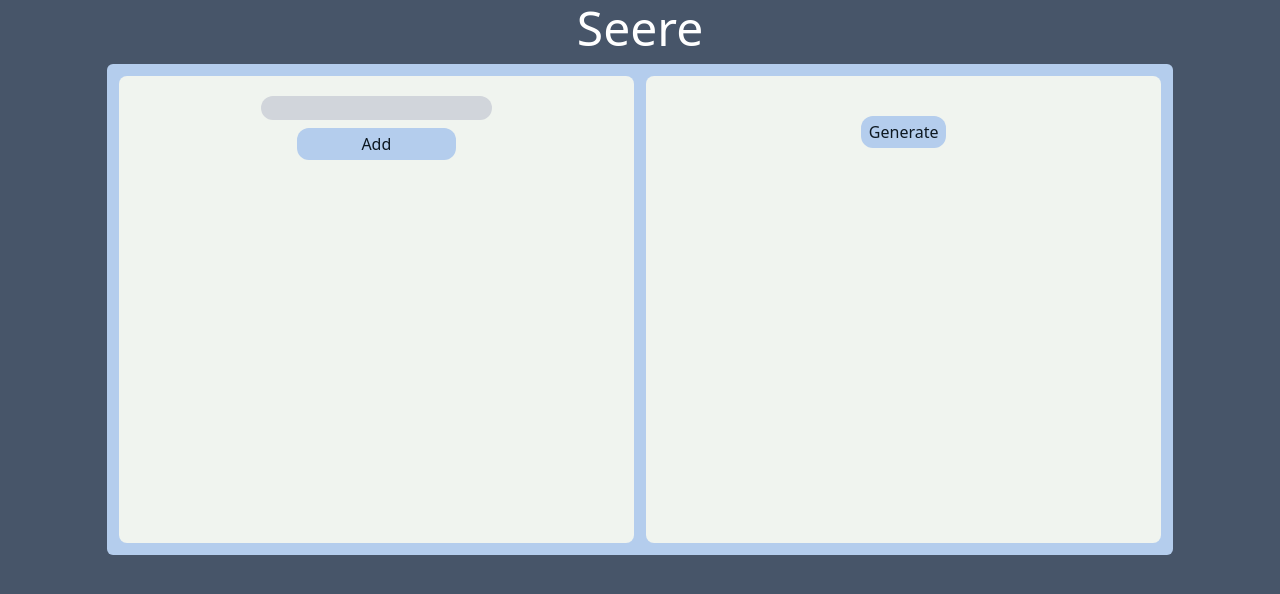
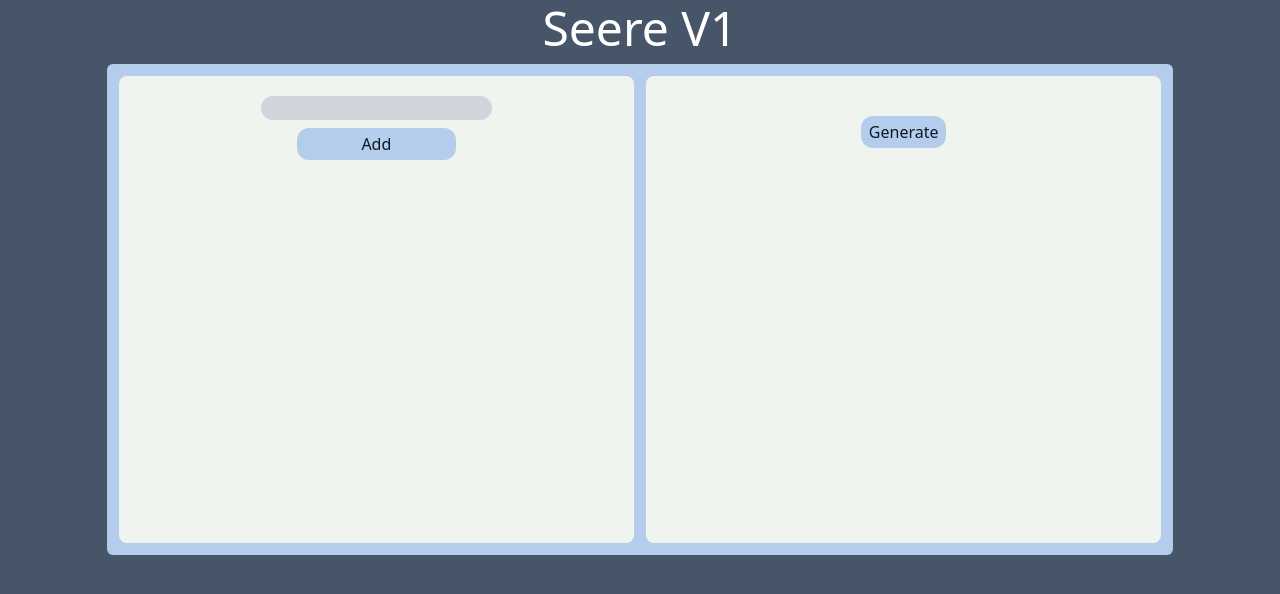
Before and after one commit to HLMelton/Seere, a Vue app: page / in a window 1280 px wide. Shown: the top 594 px of the page. Built offline with nearby package versions, Linux system fonts and the light colour scheme.

Commit message:
v1 text change

```diff
--- a/src/App.vue
+++ b/src/App.vue
@@ -13,7 +13,7 @@ export default {
 </script>
 
 <template>
-  <h1 class="text-white absolute w-screen text-center pt-1 text-5xl">Seere</h1>
+  <h1 class="text-white absolute w-screen text-center pt-1 text-5xl">Seere V1</h1>
   <div class="bg-slate-600 h-screen w-screen pt-16">
     <div class="bg-[#B4CDED] h-4/6 w-10/12 mx-auto flex flex-row space-x-3 pt-3 pb-3 px-3 rounded-md">
 
```
